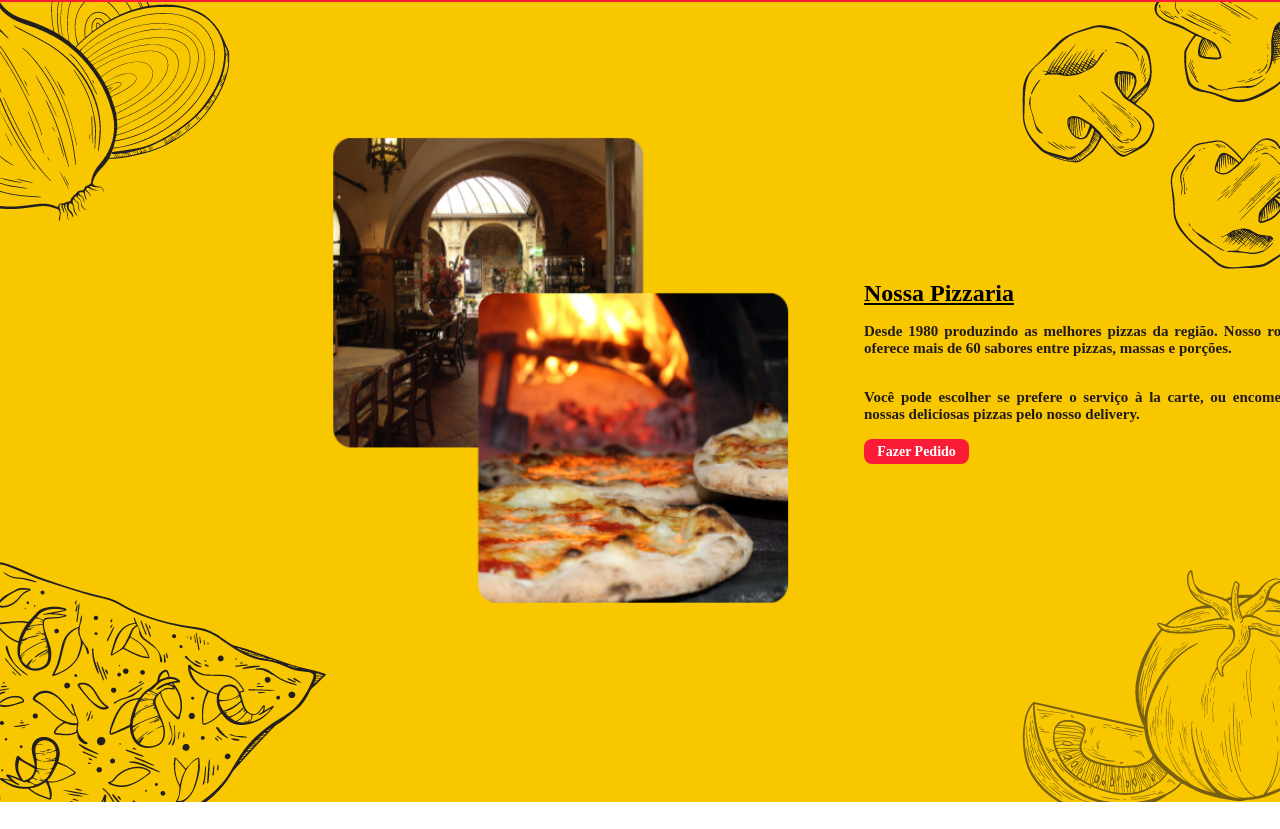
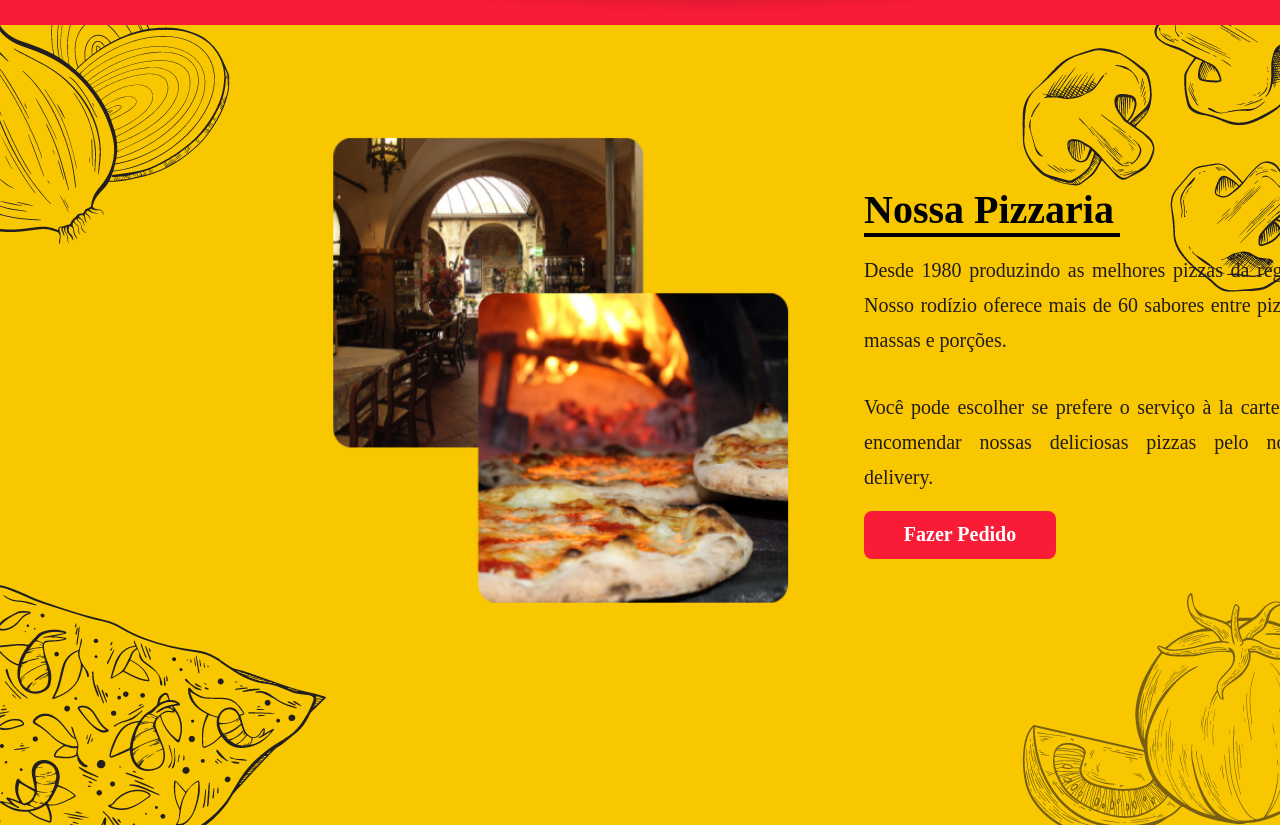
Before and after one commit to glacykm11/pizzaria-app, a Next.js app: page / in a window 1280 px wide. Shown: the part 892-1721 px from the top of the page. Before the commit the page ends 1698 px from the top, so only its background shows below. Built offline with nearby package versions, Linux system fonts and the light colour scheme.

Commit message:
ajustes visuais navbar e segunda página

```diff
--- a/src/components/Button/index.tsx
+++ b/src/components/Button/index.tsx
@@ -12,10 +12,11 @@ const ButtonStyled = styled.button<{ color: "primary" | "secondary" }>`
   color: ${(props) =>
     props.color === "primary" ? "var(--primary-color)" : "var(--white-color)"};
   font-size: 14px;
-  height: 25px;
-  width: 105px;
+  height: 3rem;
+  width: 12rem;
   text-align: center;
   font-weight: bold;
+  font-size: 20px;
   cursor: pointer;
   background-color: ${(props) =>
     props.color === "primary"
--- a/src/components/Navbar/index.tsx
+++ b/src/components/Navbar/index.tsx
@@ -17,6 +17,7 @@ export default Navbar;
 
 const NavbarWrapper = styled.div`
   display: flex;
+  align-items: center;
   justify-content: space-between;
   padding: 32px 0;
   border-bottom: 1px var(--white-color) solid;
--- a/src/pages/index.tsx
+++ b/src/pages/index.tsx
@@ -10,7 +10,6 @@ import fundoPizza2 from "../assets/background-second-page.png";
 export default function Home() {
   return (
     <>
-      <Main>
       <FirstPage>
         <Navbar />
         <Image src={pizzaComFundo} alt="pizza" style={{ objectFit: 'contain', minWidth: '500px', minHeight: '400px' }} />
@@ -21,7 +20,6 @@ export default function Home() {
           alt="pizza"
           style={{ backgroundImage: `url(${fundoPizza2})`, width: '100%', position: 'relative' }}
         />
-
         <ContentWrapper>
           <Image
             src={pizzariaComFundo}
@@ -30,7 +28,7 @@ export default function Home() {
             style={{ backgroundImage: `url(${pizzariaComFundo})` }}
           />
           <TextWrapper>
-              <Title><u>Nossa Pizzaria</u></Title>
+            <Title>Nossa Pizzaria</Title>
             <Text>
               Desde 1980 produzindo as melhores pizzas da região. Nosso rodízio
               oferece mais de 60 sabores entre pizzas, massas e porções.
@@ -43,17 +41,12 @@ export default function Home() {
           </TextWrapper>
         </ContentWrapper>
       </SecondPage>
-      </Main>
     </>
   );
 }
 
-const Main = styled.main`
-`;
-
 const FirstPage = styled.div`
   background-color: var(--primary-color);
-
   padding: 0 34px;
   text-align: center;
 `;
@@ -76,13 +69,15 @@ const TextWrapper = styled.div`
 `;
 
 const Title = styled.h2`
-
+  font-size: 40px;
+  border-bottom: 4px solid black;
+  width: 16rem;
 `;
 
 const Text = styled.p`
-  font-weight: bold;
   color: var(--terciary-color);
-  font-size: 15px;
+  font-size: 20px;
   text-align: justify;
   margin: 16px 0;
+  line-height: 35px;
 `;
```
Lines whose indentation alone changed are shown as unchanged.
